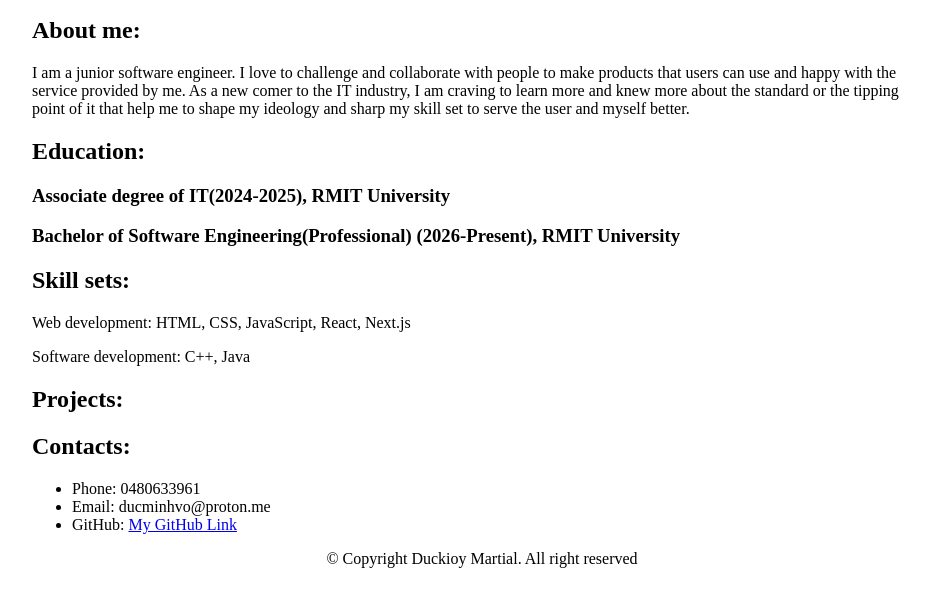
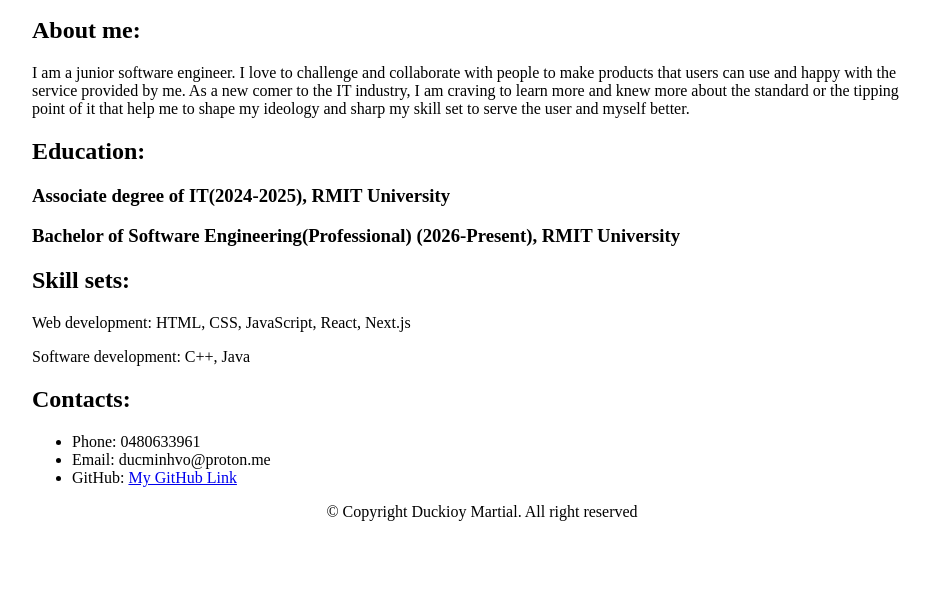
Before and after one commit to Duckioy/my-portfolio, a plain HTML site: page src/index.html in a window 1280 px wide. Shown: the part 83-690 px from the top of the page, without its empty margins (158-1088 px from the left). Drawn offline with Linux system fonts and the light colour scheme; files that its build step writes are made by us from their sources.

Commit message:
chore: transit all html files to src folder

```diff
--- a/main.html
+++ b/src/index.html
@@ -35,10 +35,6 @@
         <p>Software development: C++, Java</p>
       </section>
       <section>
-        <h2>Projects:</h2>
-        <p></p>
-      </section>
-      <section>
         <h2>Contacts:</h2>
         <ul>
           <li>Phone: 0480633961</li>
```
Also changed, not shown: .wrangler/cache/pages.json (added), .wrangler/cache/wrangler-account.json (added), src/honorSupporter.html (renamed from honorSupporter.html), src/projectsDetails.html (added).
